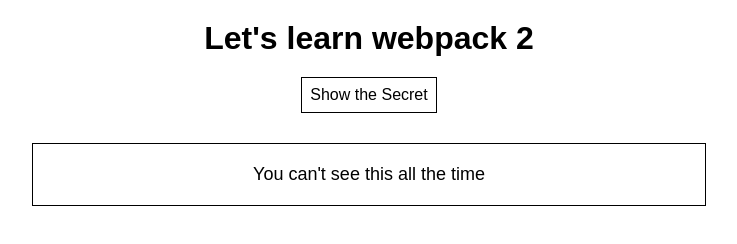
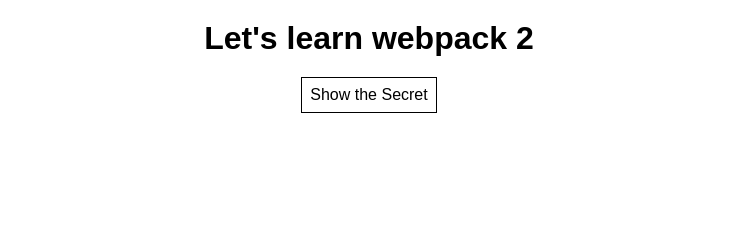
Before and after one commit to sunnythelucky/webpack2, a website: page index.html in a window 1280 px wide. Shown: the whole page, without its empty margins (271-1008 px from the left). Drawn offline with Linux system fonts and the light colour scheme.

Commit message:
replace script with webpack bundle

```diff
--- a/index.html
+++ b/index.html
@@ -5,14 +5,15 @@
 		<meta http-equiv="X-UA-Compatible" content="IE=edge" />
 		<meta name="viewport" content="width=device-width, initial-scale=1.0" />
 		<title>Webpack 2 Basics</title>
-		<link rel="stylesheet" href="./css/main.css" />
-		<link rel="stylesheet" href="./css/input-elements.css" />
+		<link rel="stylesheet" href="css/main.css" />
+		<link rel="stylesheet" href="css/input-elements.css" />
 	</head>
 	<body>
 		<h1>Let's learn webpack 2</h1>
 		<button id="secret-button">Show the Secret</button>
 		<p id="secret-paragraph">You can't see this all the time</p>
-		<script src="./js/dom-loader.js"></script>
-		<script src="./js/app.js"></script>
+		<script src="dist/bundle.js"></script>
+		<!-- <script src="js/dom-loader.js"></script> -->
+		<!-- <script src="./js/app.js"></script> -->
 	</body>
 </html>
```
